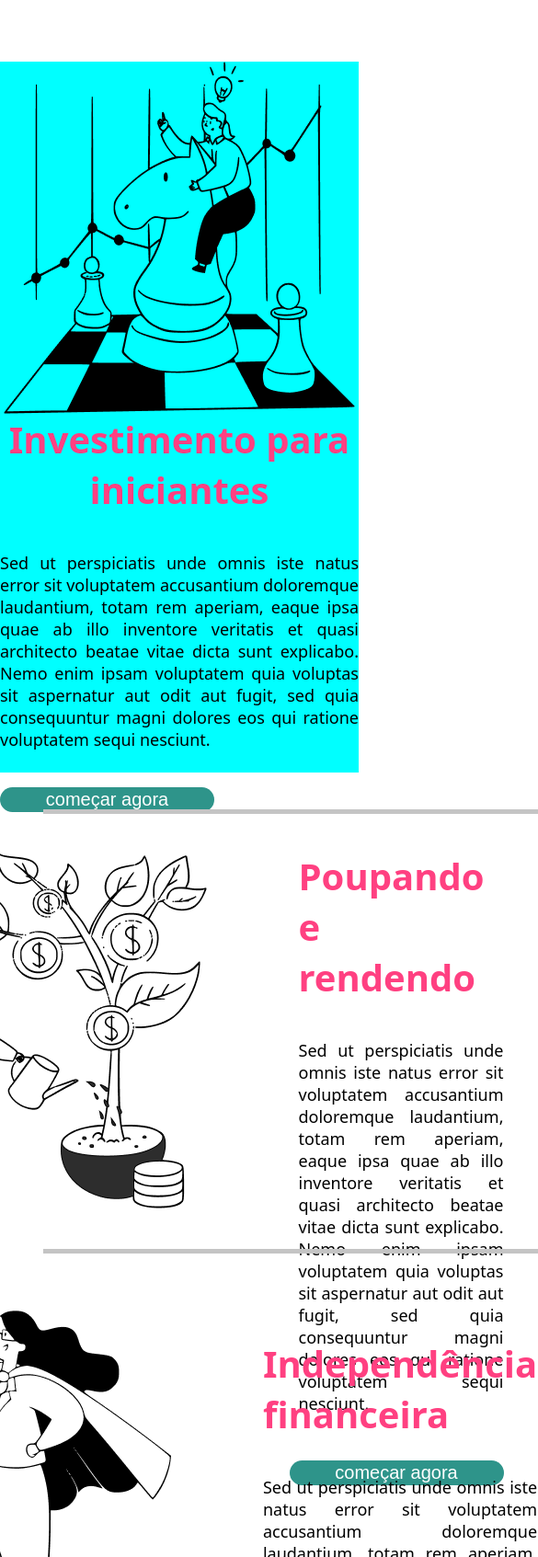
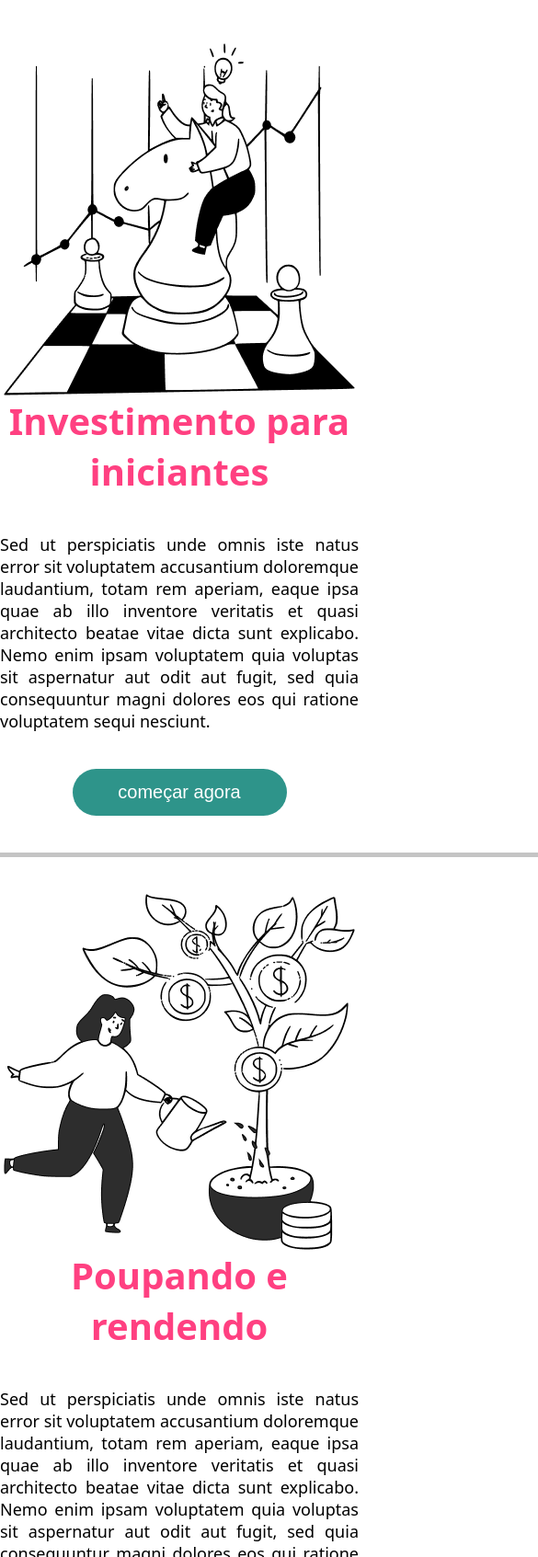
Before and after one commit to paulorobertorodrigues/desaio1-em-grupo-dindin, a plain HTML site: page src/screen/cursos/index.html in a window 390 px wide. Shown: the part 307-2000 px from the top of the page at 92% size, 585 px wide, since content can reach past the window. Drawn offline with Linux system fonts and the light colour scheme.

Commit message:
melhorando responsividade

```diff
--- a/src/screen/cursos/style.css
+++ b/src/screen/cursos/style.css
@@ -1,3 +1,4 @@
+
 body {
     font-family: system-ui, -apple-system, BlinkMacSystemFont, 'Segoe UI', Roboto, Oxygen, Ubuntu, Cantarell, 'Open Sans', 'Helvetica Neue', sans-serif;
 }
@@ -37,8 +38,8 @@ body {
     display: flex;
     flex-direction: column;
     justify-content:flex-start;
-    width: 800px;
-    height: 390px;
+    width: 50rem;
+    height: 24,3rem;
     margin-left: 100px;
 
 }
@@ -63,8 +64,6 @@ body {
     background-color: var(--cor-de-fundo);
     width: 233px;
     height: 51px;
-    margin-top: 10px;
-    margin-left: -10px;
     border-color:transparent;
 }
 
@@ -105,8 +104,8 @@ body {
     display: flex;
     flex-direction: column;
     justify-content:flex-start;
-    width: 800px;
-    height: 390px;
+    width: 50rem;
+    height: 24,3rem;
     margin-left: 100px;
 
 }
@@ -131,8 +130,6 @@ body {
     background-color: var(--cor-de-fundo);
     width: 233px;
     height: 51px;
-    margin-top: 10px;
-    margin-left: -10px;
     border-color:transparent;
 }
 
@@ -174,8 +171,8 @@ body {
     display: flex;
     flex-direction: column;
     justify-content:flex-start;
-    width: 800px;
-    height: 390px;
+    width: 50rem;
+    height: 24,3rem;
     margin-left: 100px;
 
 }
@@ -200,8 +197,6 @@ body {
     background-color: var(--cor-de-fundo);
     width: 233px;
     height: 51px;
-    margin-top: 10px;
-    margin-left: -10px;
     border-color:transparent;
 }
 
@@ -217,6 +212,8 @@ body {
         align-items: center;
         flex-direction: column;
         text-align: center;
+        margin: auto;
+
     }
     #titulo h1 {
         margin-left: 0;
@@ -227,8 +224,7 @@ body {
     #investimento-iniciantes {
         flex-direction: column;
         align-items: center;
-        background-color: aqua;
-
+        margin-top: 50px;
     }
     #texto-1 {
         width: 100vw;
@@ -238,11 +234,46 @@ body {
         text-align: center;
 
     }
+
     #texto-1 button {
+        margin: auto;
+    }
+    #linha-separacao-1 img {
+        left: -50%;
+    }
+    #poupando-rendendo {
+        flex-direction: column;
+        align-items: center;
+    }
+    #texto-2 {
+        width: 100vw;
         margin-left: 0;
-        margin-top: 0;
+    }
+    #texto-2 h2 {
+        text-align: center;
 
     }
+    #texto-2 button {
+        margin: auto;
+    }
+    #linha-separacao-2 img {
+        top: 100%;
+        left: -50%;
+    }
+    #independencia-financeira {
+        flex-direction: column;
+        align-items: center;
+    }
+    #texto-3 {
+        width: 100vw;
+        margin-left: 0;
+    }
+    #texto-3 h2 {
+        text-align: center;
 
+    }
+    #texto-3 button {
+        margin: auto;
+    }
 
 }
--- a/src/styles/components/footer.css
+++ b/src/styles/components/footer.css
@@ -59,3 +59,18 @@ footer {
    text-decoration: none;
 
 }
+
+@media (max-width: 480px) {
+  footer img {
+    margin-left: 130px;
+  }
+
+  footer nav{
+    margin-left: -90px;
+    margin-right: 40px;
+  }
+
+  #ser-prof {
+    display: none;
+  }
+}
--- a/src/styles/components/header.css
+++ b/src/styles/components/header.css
@@ -31,3 +31,14 @@ header nav a {
     transition: 0.4s;
     color:indigo;
   }
+
+  @media (max-width: 480px) {
+    header img{
+
+      margin-left: 10px;
+    }
+    header nav {
+      margin-left: -75px;
+    }
+
+  }
```
